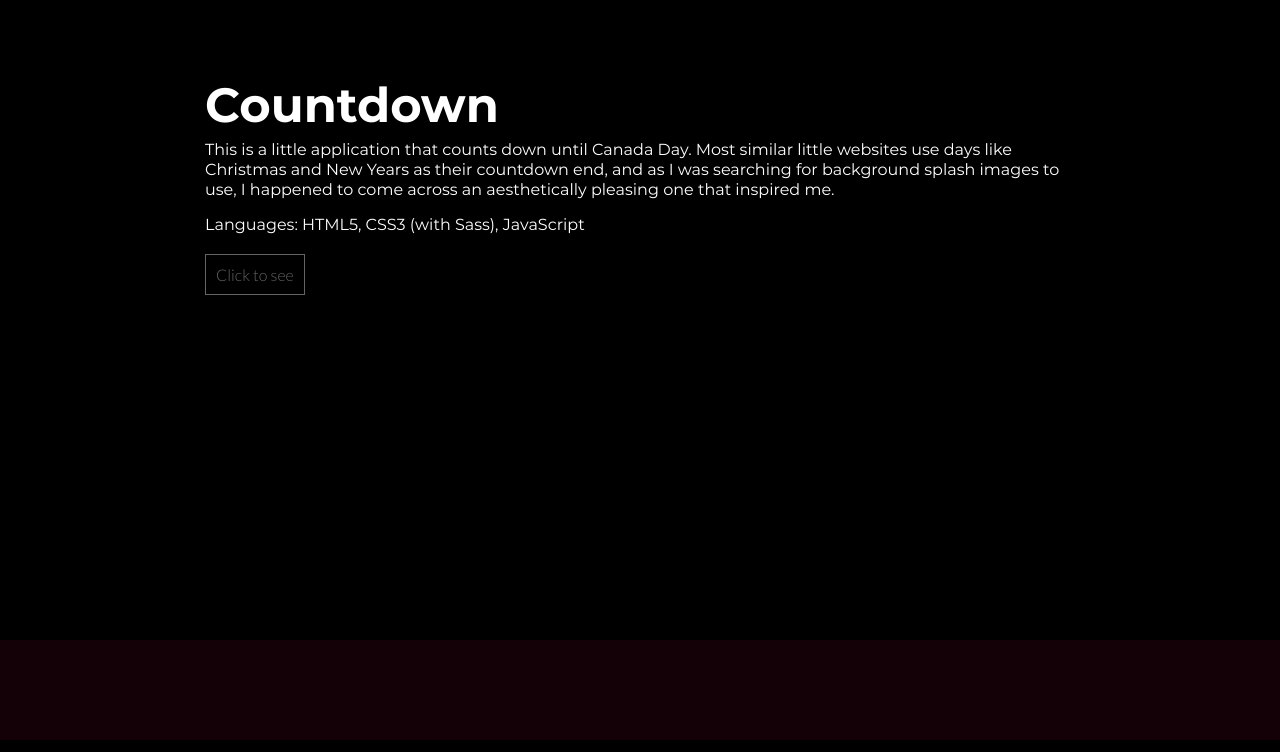
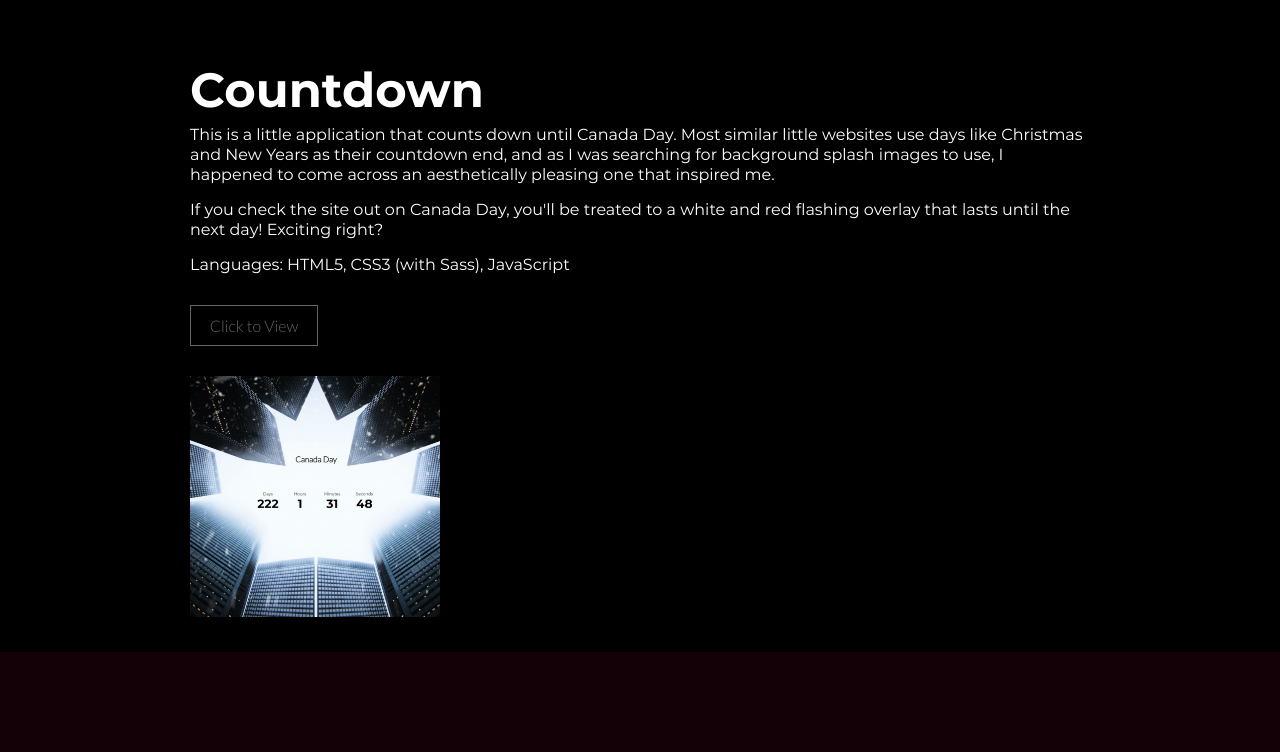
Before and after one commit to SwiftSwaff/portfolio, a PHP site: page /overview/countdown in a window 1280 px wide. Shown: the part 60-812 px from the top of the page. Run offline with PHP 8.4, Linux system fonts and the light colour scheme.

Commit message:
Touch ups to styling on countdown and the pages displayed from the projects folder

```diff
--- a/css/app.css
+++ b/css/app.css
@@ -282,7 +282,6 @@ main {
 main section {
   width: 100%;
   margin: 10px 0;
-  padding: 15px;
   font-family: "Montserrat", Arial, Helvetica, sans-serif, sans-serif;
   color: white;
 }
@@ -290,7 +289,6 @@ main section {
   main section {
     width: 600px;
     margin: 0 auto;
-    padding: 50px;
   }
 }
 @media (min-width: 900px) {
@@ -302,7 +300,7 @@ main section {
 main section h1 {
   margin: 25px 0;
   line-height: 30px;
-  font-size: 1rem;
+  font-size: 2rem;
 }
 @media (min-width: 600px) {
   main section h1 {
@@ -337,12 +335,16 @@ footer {
 }
 
 .btn {
+  display: block;
+  width: 8rem;
+  margin: 30px 0;
   padding: 10px;
   border: 1px solid rgba(200, 200, 200, 0.5);
   background-color: transparent;
   color: rgba(200, 200, 200, 0.5);
   font-family: "Lato", sans-serif, sans-serif;
   text-decoration: none;
+  text-align: center;
 }
 .btn:hover {
   border-color: rgba(200, 200, 200, 0.8);
@@ -351,8 +353,8 @@ footer {
   font-weight: bold;
 }
 
-.overview-options {
-  margin-top: 30px;
+.overview-options img {
+  width: 250px;
 }
 
 body.countdown {
--- a/index.php
+++ b/index.php
@@ -25,8 +25,8 @@ ob_end_clean();
         <?php include getenv("DOCUMENT_ROOT") . '/components/imports.php'; ?>
     </head>
     <body <?php echo $class ?>>
-        <?php include getenv("DOCUMENT_ROOT") . '/components/header.php'; ?>
+        <?php if ($slug != "projects") { include getenv("DOCUMENT_ROOT") . '/components/header.php'; } ?>
         <?php echo $content; ?>
-        <?php include getenv("DOCUMENT_ROOT") . '/components/footer.php'; ?>
+        <?php if ($slug != "projects") { include getenv("DOCUMENT_ROOT") . '/components/footer.php'; } ?>
     </body>
 </html>
--- a/pages/overviews/countdown.php
+++ b/pages/overviews/countdown.php
@@ -2,7 +2,11 @@
     <section>
         <h1>Countdown</h1>
         <p>This is a little application that counts down until Canada Day. Most similar little websites use days like Christmas and New Years as their countdown end, and as I was searching for background splash images to use, I happened to come across an aesthetically pleasing one that inspired me.</p>
+        <p>If you check the site out on Canada Day, you'll be treated to a white and red flashing overlay that lasts until the next day! Exciting right?
         <p>Languages: HTML5, CSS3 (with Sass), JavaScript</p>
-        <div class='overview-options'><a class='btn' href="/projects/countdown">Click to see</a></div>
+        <div class="overview-options">
+            <a class="btn" href="/projects/countdown" target="_blank">Click to View</a>
+            <img alt="Countdown Preview" src="/resources/images/countdown-preview.jpeg" />
+        </div>
     </section>
 </main>
--- a/sass/_elements.scss
+++ b/sass/_elements.scss
@@ -1,10 +1,14 @@
 .btn {
+    display: block;
+    width: 8rem;
+    margin: 30px 0;
     padding: 10px;
     border: 1px solid rgba(200,200,200,0.5);
     background-color: transparent;
     color: rgba(200,200,200,0.5);
     font-family: $lato, sans-serif;
     text-decoration: none;
+    text-align: center;
 
     &:hover {
         border-color: rgba(200,200,200,0.8);
@@ -15,5 +19,7 @@
 }
 
 .overview-options {
-    margin-top: 30px;
+    img {
+        width: 250px;
+    }
 }
--- a/sass/_layout.scss
+++ b/sass/_layout.scss
@@ -59,14 +59,12 @@ main {
     section {
         width: 100%;
         margin: 10px 0;
-        padding: 15px;
         font-family: $montserrat, sans-serif;
         color: $primary_text_color;
 
         @include for-tablet-portrait-only {
             width: 600px;
             margin: 0 auto;
-            padding: 50px;
         }
         @include for-tablet-landscape-up {
             width: 900px;
@@ -76,7 +74,7 @@ main {
         h1 {
             margin: 25px 0;
             line-height: 30px;
-            font-size: 1rem;
+            font-size: 2rem;
 
             @include for-tablet-portrait-up {
                 font-size: 3rem;
```
Also changed, not shown: resources/images/countdown-preview.jpeg (added), 1 other file.
